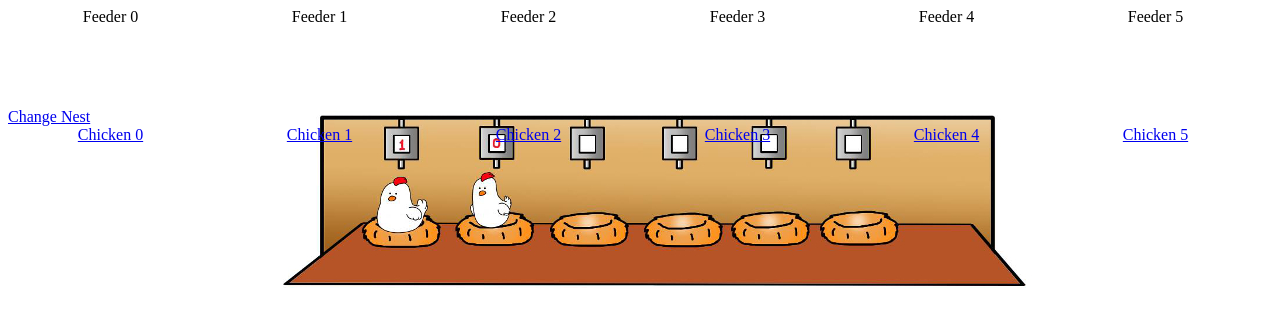
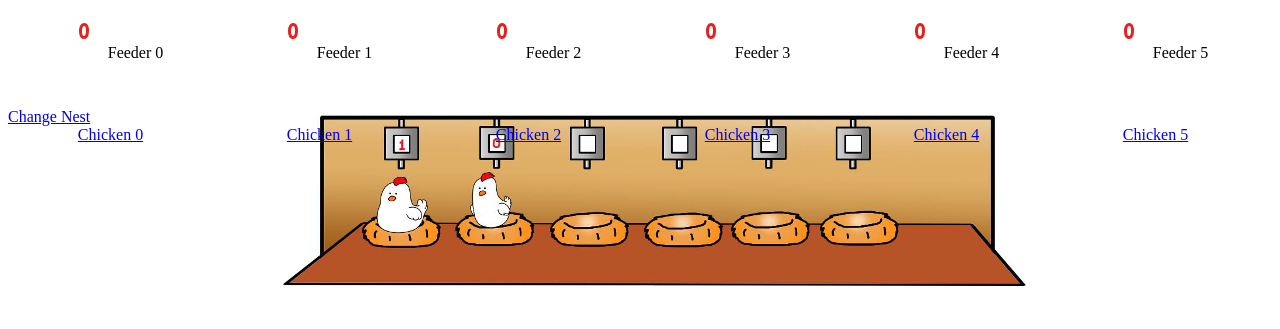
Before and after one commit to AriellaYamada/LRU_SoftwareImplementation, a plain HTML site: page src/index.html in a window 1280 px wide. Drawn offline with Linux system fonts and the light colour scheme.

Commit message:
mudando imagem do bitR

```diff
--- a/src/index.html
+++ b/src/index.html
@@ -11,12 +11,12 @@
 <div class="simulation" >
     <div class="feeders">
 
-        <div class="feeder">Feeder 0</div>
-        <div class="feeder">Feeder 1</div>
-        <div class="feeder">Feeder 2</div>
-        <div class="feeder">Feeder 3</div>
-        <div class="feeder">Feeder 4</div>
-        <div class="feeder">Feeder 5</div>
+        <div class="feeder"><img src="images/bit0.png" id="feeder0">Feeder 0</div>
+        <div class="feeder"><img src="images/bit0.png" id="feeder1">Feeder 1</div>
+        <div class="feeder"><img src="images/bit0.png" id="feeder2">Feeder 2</div>
+        <div class="feeder"><img src="images/bit0.png" id="feeder3">Feeder 3</div>
+        <div class="feeder"><img src="images/bit0.png" id="feeder4">Feeder 4</div>
+        <div class="feeder"><img src="images/bit0.png" id="feeder5">Feeder 5</div>
     </div>
     <a href="#" onclick="changeNest()">Change Nest</a>
     <div class="chickens">
--- a/src/lru.js
+++ b/src/lru.js
@@ -21,8 +21,10 @@ function initializingVariables() {
 
 function accessingNest(nNest) {
     nest[nNest].bitR = 1;
+    var feeder = "feeder" + nNest;
+    document.getElementById(feeder).src = "images/bit1.png";
+}
 
-}
 
 function interruption() {
     console.log("interruption");
```
